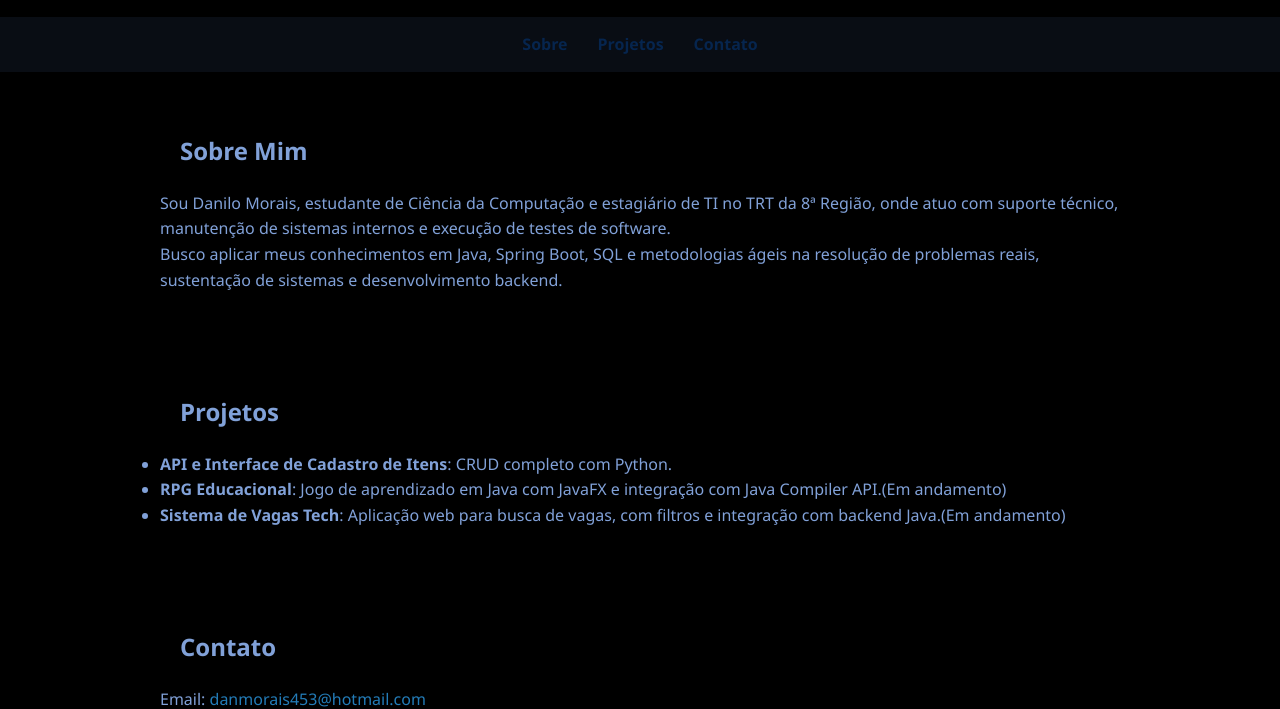
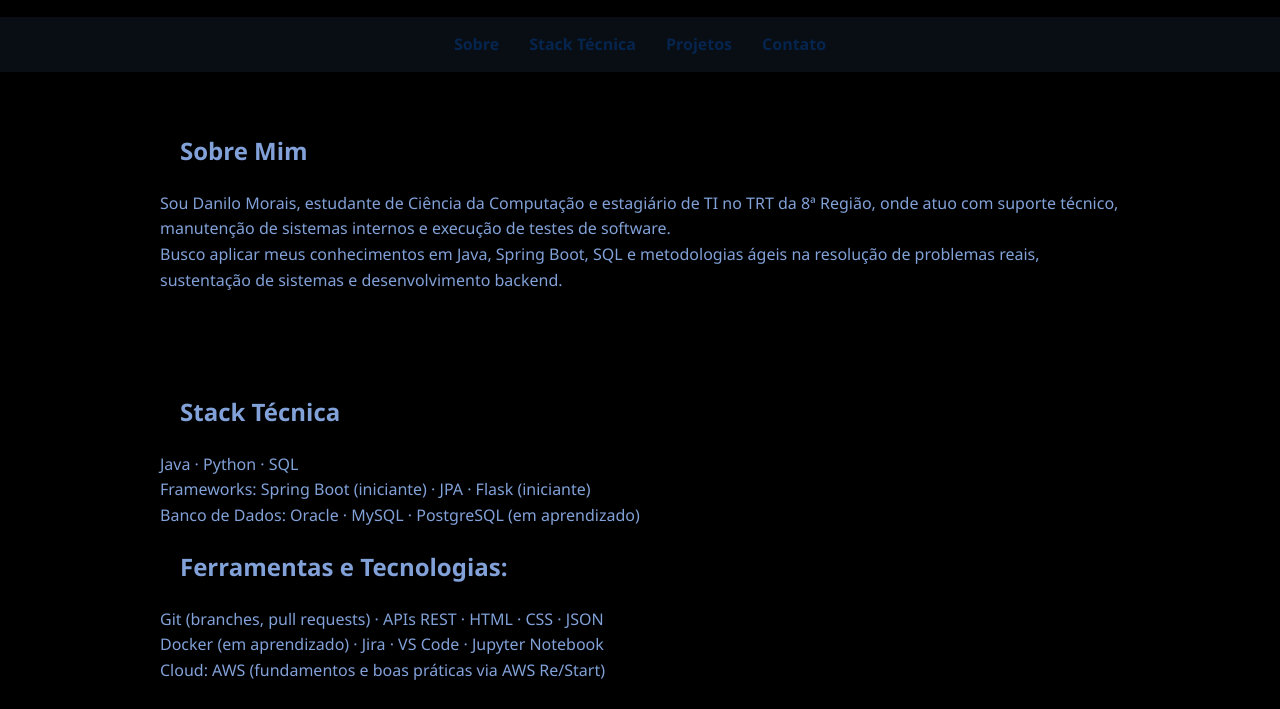
Before and after one commit to Morais453/danilom.morais_, a plain HTML site: page index.html in a window 1280 px wide. Shown: the part 100-809 px from the top of the page. Drawn offline with Linux system fonts and the light colour scheme.

Commit message:
Adiciona seção "Stack Técnica" ao portfólio

```diff
--- a/index.html
+++ b/index.html
@@ -85,6 +85,7 @@
   <nav>
     <ul>
       <li><a href="#sobre">Sobre</a></li>
+      <li><a href="#stack">Stack Técnica</a></li>
       <li><a href="#projetos">Projetos</a></li>
       <li><a href="#contato">Contato</a></li>
     </ul>
@@ -96,6 +97,18 @@
     <p>Busco aplicar meus conhecimentos em Java, Spring Boot, SQL e metodologias ágeis na resolução de problemas reais, sustentação de sistemas e desenvolvimento backend.</p>
   </section>
 
+  <section id="stack">
+  <h2>Stack Técnica</h2>
+  <p> Java · Python · SQL</p>
+  <p>Frameworks: Spring Boot (iniciante) · JPA · Flask (iniciante)</p>
+  <p>Banco de Dados: Oracle · MySQL · PostgreSQL (em aprendizado)</p>
+
+  <h2>Ferramentas e Tecnologias:</h2>
+  <p>Git (branches, pull requests) · APIs REST · HTML · CSS · JSON</p>
+  <p>Docker (em aprendizado) · Jira · VS Code · Jupyter Notebook</p>
+
+  <p>Cloud: AWS (fundamentos e boas práticas via AWS Re/Start)</p>
+</section>
   <section id="projetos">
     <h2>Projetos</h2>
     <ul>
```
